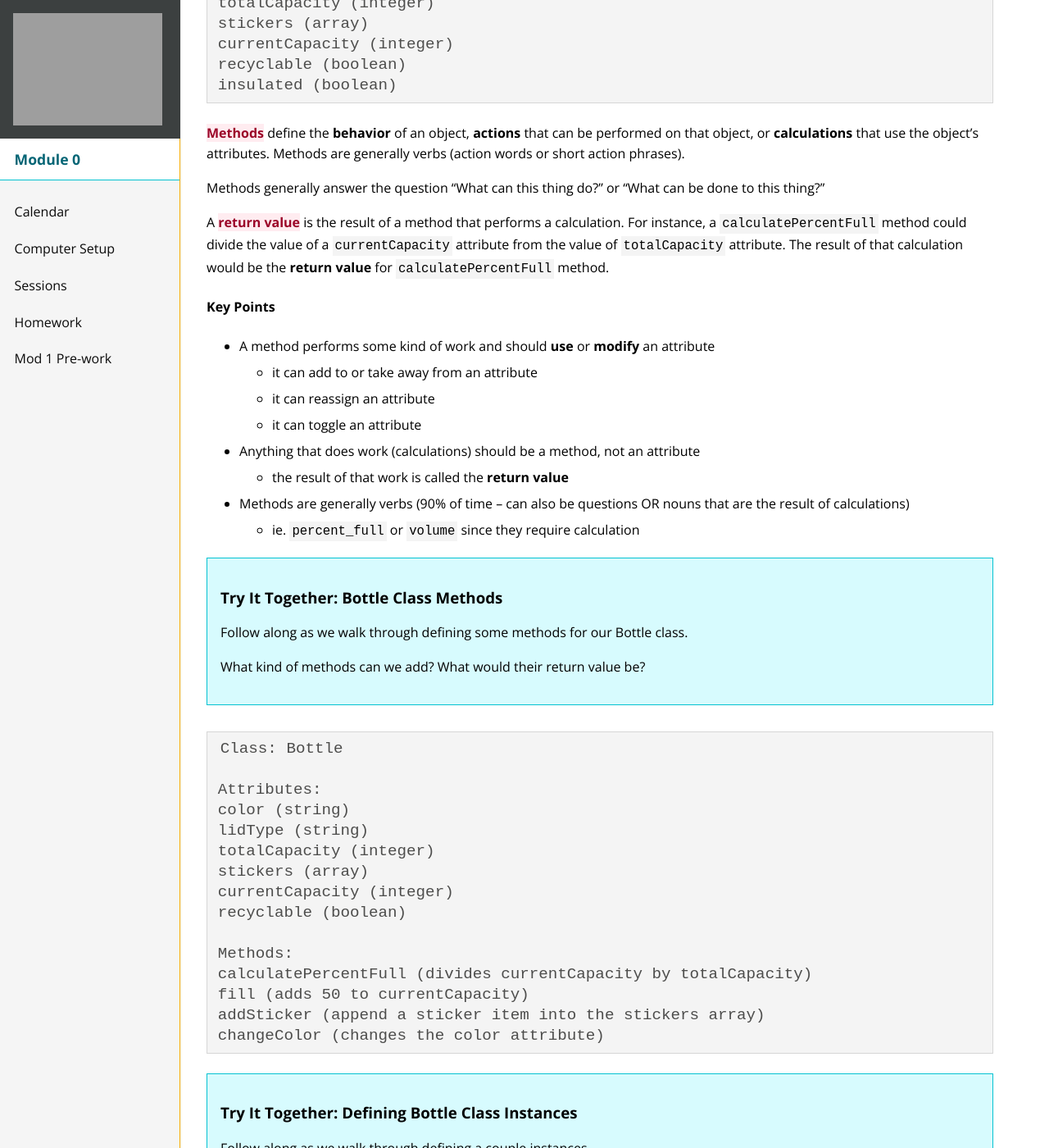
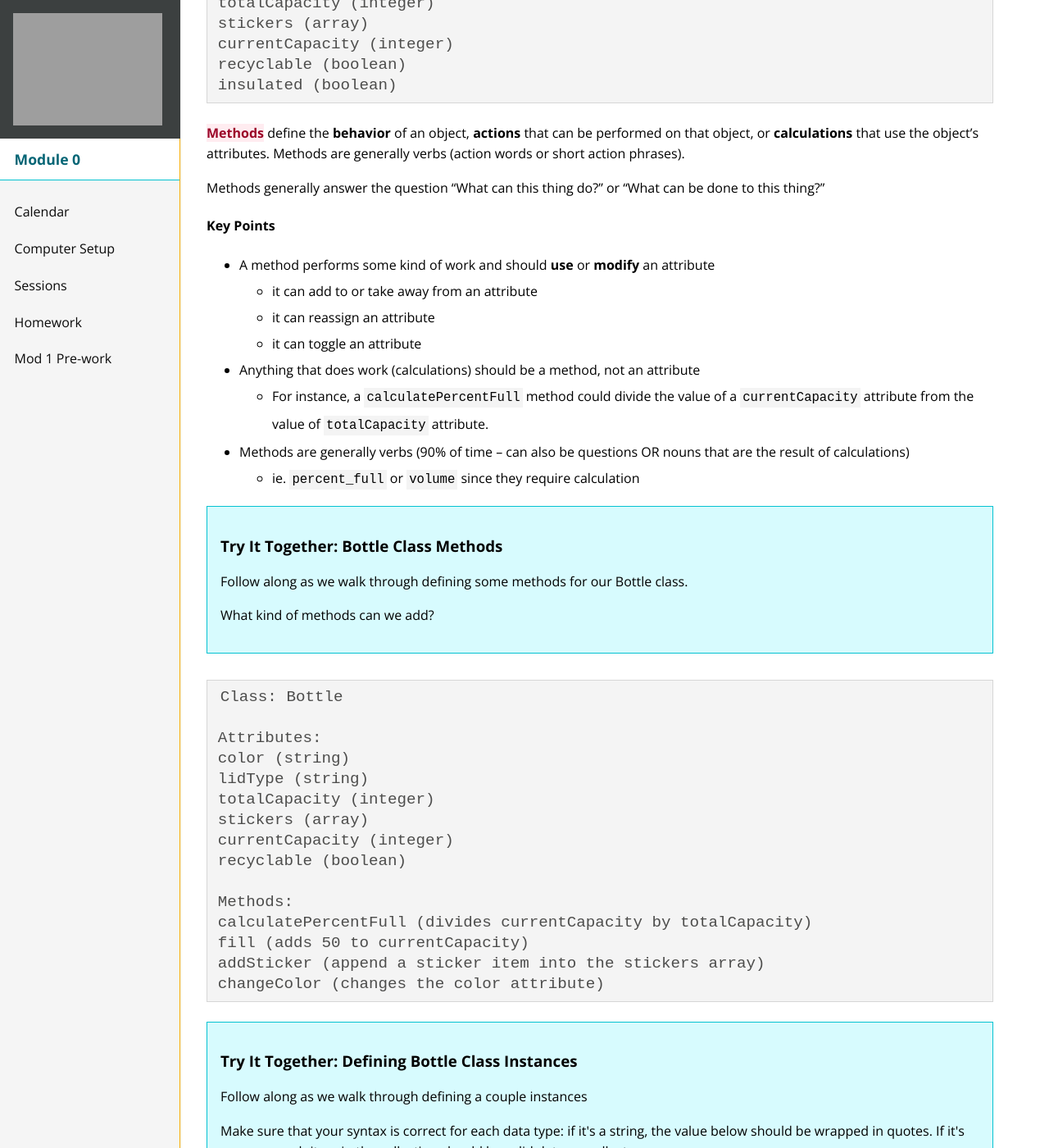
Before and after one commit to turingschool/mod-0-curriculum, a Jekyll site: the page built from session4/index.md, in a window 1280 px wide and 1400 px high, scrolled down 4699 px. Shown: the whole window at 82% size. Built offline with Jekyll 4.4.1, drawn with Linux system fonts in a browser that asks for light colours; nearby versions of some CDN libraries.

Commit message:
remove return value reference

````diff
--- a/session4/index.md
+++ b/session4/index.md
@@ -186,9 +186,6 @@ insulated (boolean)
 
 Methods generally answer the question "What can this thing do?" or "What can be done to this thing?"
 
-A <span class="vocab">return value</span> is the result of a method that performs a calculation.
-For instance, a `calculatePercentFull` method could divide the value of a `currentCapacity` attribute from the value of `totalCapacity` attribute. The result of that calculation would be the **return value** for `calculatePercentFull` method.
-
 #### Key Points
 
 * A method performs some kind of work and should **use** or **modify** an attribute
@@ -196,7 +193,7 @@ For instance, a `calculatePercentFull` method could divide the value of a `curre
   * it can reassign an attribute
   * it can toggle an attribute
 * Anything that does work (calculations) should be a method, not an attribute
-  * the result of that work is called the **return value**
+  * For instance, a `calculatePercentFull` method could divide the value of a `currentCapacity` attribute from the value of `totalCapacity` attribute.
 * Methods are generally verbs (90% of time -- can also be questions OR nouns that are the result of calculations)
   * ie. `percent_full` or `volume` since they require calculation
 
@@ -204,7 +201,7 @@ For instance, a `calculatePercentFull` method could divide the value of a `curre
 <div class="try-it">
   <h3>Try It Together: Bottle Class Methods</h3>
   <p>Follow along as we walk through defining some methods for our Bottle class.</p>
-  <p> What kind of methods can we add? What would their return value be?</p>
+  <p> What kind of methods can we add?</p>
 </div>
 
 ```
````
